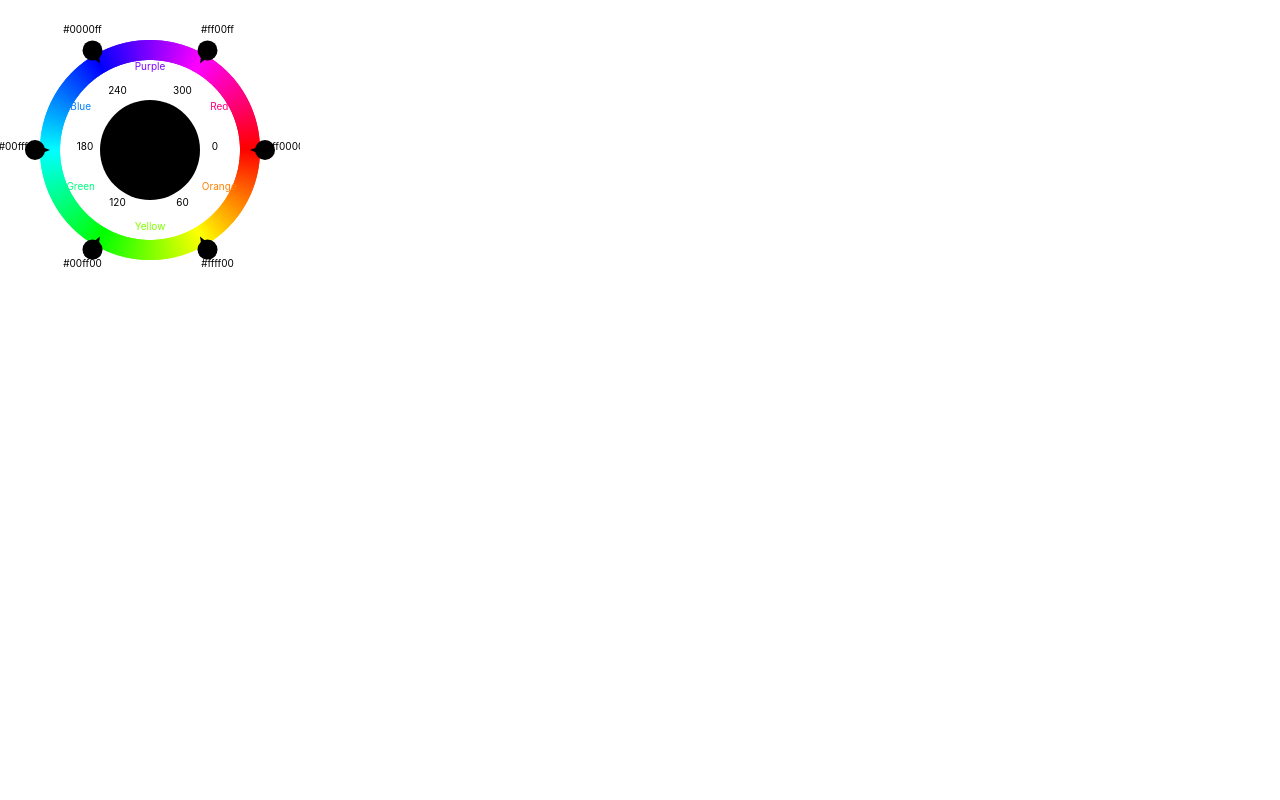
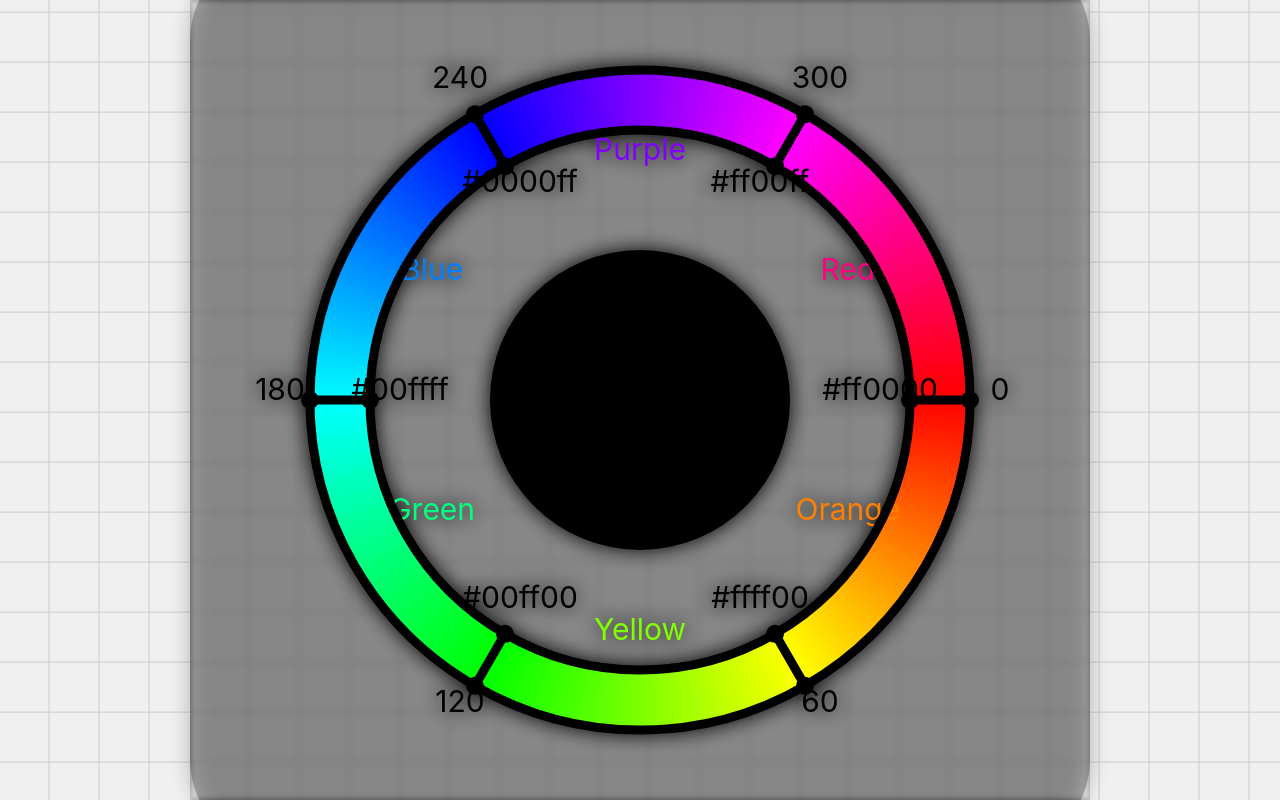
Before and after one commit to Jordan-SFU/WhatIsYellow, a React (Create React App) app in the folder what-is-yellow/: page / in a window 1280 px wide. Built offline with nearby package versions, Linux system fonts and the light colour scheme; the HTML template or start-up script is replaced by a standard one.

Commit message:
made everything look pretty

```diff
--- a/what-is-yellow/src/App.js
+++ b/what-is-yellow/src/App.js
@@ -1,10 +1,14 @@
 import React from "react";
 import CircularSlider from "./Components/CircularSlider";
+import './index.css'; // Import the CSS file
 
 function App() {
   return (
     <>
-      <CircularSlider onChange={(index, angle) => {console.log(index, angle);}}></CircularSlider>
+      <div className="container">
+        <div className="grid"></div>
+        <div className="slider"><CircularSlider onChange={(index, angle) => {console.log(index, angle);}}></CircularSlider></div>
+      </div>
     </>
   );
 }
--- /dev/null
+++ b/what-is-yellow/src/Components/CircularSlider.css
@@ -0,0 +1,10 @@
+.CircularSlider {
+  position: relative;
+  display: flex;
+  justify-content: center;
+  align-items: center;
+  /* backdrop-filter: blur(3px); */
+  background-color: rgba(0, 0, 0, 0.25);
+  border-radius: 10%;
+  /* filter: drop-shadow(0 0 10px rgba(0, 0, 0, 1)); */
+}
--- a/what-is-yellow/src/Components/CircularSlider.js
+++ b/what-is-yellow/src/Components/CircularSlider.js
@@ -1,4 +1,6 @@
 import React, { useRef, useState, useEffect } from 'react';
+import InfoBox from './InfoBox';
+import './CircularSlider.css';
 
 // Utility function to convert degrees to radians
 const degToRad = (deg) => (deg * Math.PI) / 180;
@@ -33,37 +35,20 @@ const clampBetween = (angle, min, max, minDist = 10) => {
   const flippedMidPoint = (midPoint + 180) % 360; // Calculate the opposite side of the midpoint
 
   const dist = (x, y) => (y - x + 360) % 360; // Calculate distance between two angles  <== makoto
+ const betweenLowAndFMid = currentPos < lowerBound && currentPos > flippedMidPoint
+ const betweenHighAndFMid = currentPos > upperBound && currentPos < flippedMidPoint
 
-
-  if ( midPoint == 0) {
-    if (currentPos < lowerBound && currentPos > flippedMidPoint) return lowerBound; //left of mid
-    if (currentPos > upperBound && currentPos < flippedMidPoint) return upperBound; //right of mid
-    return currentPos;
-  } else if (flippedMidPoint == 0) {
-    if (currentPos > upperBound && currentPos < 360) return upperBound; //right of mid
-    if (currentPos < lowerBound && currentPos > 0) return lowerBound; //left of mid
-    return currentPos;
-  } else if (midPoint > flippedMidPoint) { // 0 line is to the right
-    if (currentPos < lowerBound && currentPos > flippedMidPoint) return lowerBound; //left of mid
+  if (midPoint > flippedMidPoint) { // 0 line is to the right
+    if (betweenLowAndFMid) return lowerBound; //left of mid
     if (!maxxedUp && ((currentPos > upperBound && currentPos < 361) || (currentPos > -1 && currentPos < flippedMidPoint))) return upperBound; //right of mid, max isnt past 0 line, accounting for max -> 360 / 0 -> fmp
-    if (maxxedUp && currentPos > upperBound && currentPos < flippedMidPoint) return upperBound; //rightt of mid, max past 0 line
+    if (maxxedUp && betweenHighAndFMid) return upperBound; //rightt of mid, max past 0 line
     return currentPos;
   } else if (midPoint < flippedMidPoint) { // 0 line is to the left
-    if (currentPos > upperBound && currentPos < flippedMidPoint) return upperBound; //right of mid
+    if (betweenHighAndFMid) return upperBound; //right of mid
     if (!maxxedUp && ((currentPos < lowerBound && currentPos > -1) || (currentPos < 361 && currentPos > flippedMidPoint))) return lowerBound; //left of mid, min isnt past 0 line, accounting for min -> 360 / 0 -> fmp
-    if (maxxedUp && currentPos < lowerBound && currentPos > flippedMidPoint) return lowerBound; //left of mid, max past 0 line
+    if (maxxedUp && betweenLowAndFMid) return lowerBound; //left of mid, max past 0 line
     return currentPos;
   }
-
-  // if (lowerBound <= upperBound) {
-  //   if (currentPos <lowerBound+ minDistClamped) return lowerBound+ minDistClamped;
-  //   if (currentPos >upperBound- minDistClamped) return upperBound- minDistClamped;
-  // } else {
-  //   if (currentPos >upperBound&& currentPos <lowerBound+ minDistClamped) return lowerBound+ minDistClamped;
-  //   if (currentPos >upperBound- minDistClamped && currentPos < lowerBound) return upperBound- minDistClamped;
-  //   if (currentPos <lowerBound&& currentPos > upperBound) return currentPos -lowerBound<upperBound- currentPos ?lowerBound+ minDistClamped :upperBound- minDistClamped;
-  // }
-  // return currentPos;
 };
 
 // Calculate the average hue of a segment
@@ -84,7 +69,12 @@ const hslToHex = (h, s, l) => {
   return `#${f(0).toString(16).padStart(2, '0')}${f(8).toString(16).padStart(2, '0')}${f(4).toString(16).padStart(2, '0')}`;
 };
 
-const CircularSlider = ({ radius = 100, knobRadius = 10, knobs = 6, onChange }) => {
+const CircularSlider = ({ radius = 100, knobRadius = 10, knobs = 6, thickness = 10, strokeThickness = 3, size = 3, onChange }) => {
+  radius *= size;
+  knobRadius *= size;
+  thickness *= size;
+  strokeThickness *= size;
+
   const [angles, setAngles] = useState(Array(knobs).fill(0));
   const [activeIndex, setActiveIndex] = useState(null);
   const [hoveredIndex, setHoveredIndex] = useState(null);
@@ -92,6 +82,11 @@ const CircularSlider = ({ radius = 100, knobRadius = 10, knobs = 6, onChange })
   const [center, setCenter] = useState({ x: radius + knobRadius, y: radius + knobRadius });
   const [svgRect, setSvgRect] = useState(null);
   const svgRef = useRef(null);
+
+  // State for managing the info box
+  const [knobInfo, setKnobInfo] = useState(Array(knobs).fill(false));
+  const [infoBoxContent, setInfoBoxContent] = useState("");
+  const [infoBoxPosition, setInfoBoxPosition] = useState({ x: 0, y: 0 });
 
   // Calculate the angles for each knob based on even spacing
   useEffect(() => {
@@ -109,6 +104,32 @@ const CircularSlider = ({ radius = 100, knobRadius = 10, knobs = 6, onChange })
       setCenter({ x: rect.width / 2, y: rect.height / 2 });
     }
   }, [radius, knobRadius]);
+
+  // Event handler for clicking knobs
+  // -> displays additional information about the color in a popup
+  const handleKnobClick = (index) => (e) => {
+    const color = hslToHex(angles[index], 100, 50);
+    const knobPosition = knobPositions[index];
+
+    if (knobInfo[index]) {
+      setKnobInfo((prevInfo) => {
+        const newInfo = [...prevInfo];
+        newInfo[index] = false;
+        setInfoBoxContent(`Info for knob ${index + 1}: ${color}`);
+        setInfoBoxPosition({ x: knobPosition.x + 20, y: knobPosition.y });
+        return newInfo;
+      });
+    }
+    else {
+      setKnobInfo((prevInfo) => {
+        const newInfo = [...prevInfo];
+        newInfo[index] = true;
+        setInfoBoxContent(`Info for knob ${index + 1}: ${color}`);
+        setInfoBoxPosition({ x: knobPosition.x + 20, y: knobPosition.y });
+        return newInfo;
+      });
+    }
+  };
 
   // Event handlers for dragging knobs
   const handleMouseDown = (index) => (e) => {
@@ -140,6 +161,7 @@ const CircularSlider = ({ radius = 100, knobRadius = 10, knobs = 6, onChange })
 
     const onMouseUp = () => {
       setActiveIndex(null);
+
       document.removeEventListener('mousemove', onMouseMove);
       document.removeEventListener('mouseup', onMouseUp);
     };
@@ -150,12 +172,20 @@ const CircularSlider = ({ radius = 100, knobRadius = 10, knobs = 6, onChange })
 
   // Event handlers for hovering knobs
   const handleMouseEnter = (index) => () => {
+    // increase the size of the svg circle of the specified index
+    const outerCircle = document.getElementById(`outerCircle${index}`);
+    outerCircle.setAttribute('r', strokeThickness * 2.5);
+
     if (hoveredIndex === null) {
       setHoveredIndex(index);
     }
   };
 
-  const handleMouseLeave = () => {
+  const handleMouseLeave = (index) => () => {
+    // decrease the size of the svg circle of the specified index
+    const outerCircle = document.getElementById(`outerCircle${index}`);
+    outerCircle.setAttribute('r', strokeThickness);
+
     setHoveredIndex(null);
   };
 
@@ -192,6 +222,8 @@ const CircularSlider = ({ radius = 100, knobRadius = 10, knobs = 6, onChange })
     }
   }, [hoveredIndex]);
 
+
+
   // Calculate the knob positions based on the angles
   const knobPositions = angles.map((angle) => ({
     x: center.x + (radius + knobRadius * 1.5) * Math.cos(degToRad(angle)),
@@ -206,12 +238,12 @@ const CircularSlider = ({ radius = 100, knobRadius = 10, knobs = 6, onChange })
     return (
       <line
         key={i}
-        x1={center.x + (radius - knobRadius) * Math.cos(degToRad(angle))}
-        y1={center.y + (radius - knobRadius) * Math.sin(degToRad(angle))}
-        x2={center.x + (radius + knobRadius) * Math.cos(degToRad(angle))}
-        y2={center.y + (radius + knobRadius) * Math.sin(degToRad(angle))}
+        x1={center.x + (radius - thickness) * Math.cos(degToRad(angle))}
+        y1={center.y + (radius - thickness) * Math.sin(degToRad(angle))}
+        x2={center.x + (radius + thickness) * Math.cos(degToRad(angle))}
+        y2={center.y + (radius + thickness) * Math.sin(degToRad(angle))}
         stroke={color}
-        strokeWidth="2"
+        strokeWidth="5"
       />
     );
   });
@@ -248,7 +280,7 @@ const CircularSlider = ({ radius = 100, knobRadius = 10, knobs = 6, onChange })
         key={index}
         x={textPos.x}
         y={textPos.y}
-        fontSize="10"
+        fontSize={10 * size}
         fill={color}
         style={{ userSelect: 'none' }}
         textAnchor="middle"
@@ -258,17 +290,69 @@ const CircularSlider = ({ radius = 100, knobRadius = 10, knobs = 6, onChange })
     );
   });
 
+  // draw an arc connecting the two knobs
+  const arc = (start, end) => {
+    // inner arc
+    const startAngle = degToRad(start);
+    const endAngle = degToRad(end);
+    const largeArcFlag = end - start <= 180 ? '0' : '1';
+    const d = [
+      'M',
+      center.x + (radius - thickness) * Math.cos(startAngle),
+      center.y + (radius - thickness) * Math.sin(startAngle),
+      'A',
+      radius - thickness,
+      radius - thickness,
+      0,
+      largeArcFlag,
+      1,
+      center.x + (radius - thickness) * Math.cos(endAngle),
+      center.y + (radius - thickness) * Math.sin(endAngle)
+    ].join(' ');
+
+    // outer arc
+    const startAngleOuter = degToRad(start);
+    const endAngleOuter = degToRad(end);
+    const largeArcFlagOuter = end - start <= 180 ? '0' : '1';
+    const dOuter = [
+      'M',
+      center.x + (radius + thickness) * Math.cos(startAngleOuter),
+      center.y + (radius + thickness) * Math.sin(startAngleOuter),
+      'A',
+      radius + thickness,
+      radius + thickness,
+      0,
+      largeArcFlagOuter,
+      1,
+      center.x + (radius + thickness) * Math.cos(endAngleOuter),
+      center.y + (radius + thickness) * Math.sin(endAngleOuter)
+    ].join(' ');
+
+    return (
+      <g key={start}>
+        <path d={d} fill="none" stroke="black" strokeWidth={strokeThickness} />
+        <path d={dOuter} fill="none" stroke="black" strokeWidth={strokeThickness} />
+      </g>
+    )
+  };
+
+  // Draw the arcs connecting the knobs
+  const arcElements = knobPositions.map((pos, index) => {
+    const nextIndex = (index + 1) % knobs;
+    const nextPos = knobPositions[nextIndex];
+    return arc(pos.angle, nextPos.angle);
+  });
+
   // Draw the knobs and hex values
   const knobElements = knobPositions.map((pos, index) => {
     const color = hslToHex(pos.angle, 100, 50);
 
-    const trianglePoints = `${center.x + 100 * Math.cos(degToRad(pos.angle))},${center.y + 100 * Math.sin(degToRad(pos.angle))} ${center.x + 110 * Math.cos(degToRad(pos.angle + 2))},${center.y + 110 * Math.sin(degToRad(pos.angle + 2))} ${center.x + 110 * Math.cos(degToRad(pos.angle - 2))},${center.y + 110 * Math.sin(degToRad(pos.angle - 2))}`;
     return (
       <g key={index}>
         <text
-          x={pos.x + 20 * Math.cos(degToRad(pos.angle))}
-          y={pos.y + 20 * Math.sin(degToRad(pos.angle))}
-          fontSize="10"
+          x={center.x + (radius - thickness * 2) * Math.cos(degToRad(pos.angle))}
+          y={center.y + (radius - thickness * 2) * Math.sin(degToRad(pos.angle))}
+          fontSize={10 * size}
           fill="black"
           style={{ userSelect: 'none' }}
           textAnchor="middle"
@@ -276,9 +360,9 @@ const CircularSlider = ({ radius = 100, knobRadius = 10, knobs = 6, onChange })
           {color}
         </text>
         <text
-          x={pos.x - 50 * Math.cos(degToRad(pos.angle))}
-          y={pos.y - 50 * Math.sin(degToRad(pos.angle))}
-          fontSize="10"
+          x={center.x + (radius + thickness * 2) * Math.cos(degToRad(pos.angle))}
+          y={center.y + (radius + thickness * 2) * Math.sin(degToRad(pos.angle))}
+          fontSize={10 * size}
           fill="black"
           style={{ userSelect: 'none' }}
           textAnchor="middle"
@@ -286,38 +370,58 @@ const CircularSlider = ({ radius = 100, knobRadius = 10, knobs = 6, onChange })
           {Math.round(pos.angle)}
         </text>
 
-        <circle
-          cx={pos.x}
-          cy={pos.y}
-          r={knobRadius}
-          fill="black"
-          stroke={activeIndex === index || hoveredIndex === index ? 'black' : 'none'}
-          strokeWidth={2}
+        <line
+          x1={center.x + (radius - thickness) * Math.cos(degToRad(pos.angle))}
+          y1={center.y + (radius - thickness) * Math.sin(degToRad(pos.angle))}
+          x2={center.x + (radius + thickness) * Math.cos(degToRad(pos.angle))}
+          y2={center.y + (radius + thickness) * Math.sin(degToRad(pos.angle))}
+          stroke="black"
+          strokeWidth={strokeThickness}
           onMouseDown={handleMouseDown(index)}
           onMouseEnter={handleMouseEnter(index)}
-          onMouseLeave={handleMouseLeave}
+          onMouseLeave={handleMouseLeave(index)}
+          onDoubleClick={handleKnobClick(index)}
         />
 
-        <polygon
-          points={trianglePoints}
+        <circle
+          cx={center.x + (radius - thickness) * Math.cos(degToRad(pos.angle))}
+          cy={center.y + (radius - thickness) * Math.sin(degToRad(pos.angle))}
+          r={strokeThickness}
           fill="black"
-          stroke={activeIndex === index || hoveredIndex === index ? 'black' : 'none'}
-          strokeWidth={2}
+          strokeWidth={strokeThickness}
           onMouseDown={handleMouseDown(index)}
           onMouseEnter={handleMouseEnter(index)}
-          onMouseLeave={handleMouseLeave}
+          onMouseLeave={handleMouseLeave(index)}
+        />
+
+        <circle
+          id={"outerCircle" + index}
+          cx={center.x + (radius + thickness) * Math.cos(degToRad(pos.angle))}
+          cy={center.y + (radius + thickness) * Math.sin(degToRad(pos.angle))}
+          r={strokeThickness}
+          fill="black"
+          strokeWidth={strokeThickness}
+          onMouseDown={handleMouseDown(index)}
+          onMouseEnter={handleMouseEnter(index)}
+          onMouseLeave={handleMouseLeave(index)}
         />
       </g>
     );
   });
 
   return (
-    <svg ref={svgRef} width={2 * (radius + knobRadius * 2) * 1.25} height={2 * (radius + knobRadius * 2) * 1.25}>
-      {rainbowGradient}
-      {knobElements}
-      {colorDisplay()}
-      {textElements}
-    </svg>
+    <div className='CircularSlider'>
+      <svg ref={svgRef} width={2 * (radius + knobRadius * 2) * 1.25} height={2 * (radius + knobRadius * 2) * 1.25}>
+        {rainbowGradient}
+        {colorDisplay()}
+        {textElements}
+        {arcElements}
+        {knobElements}
+      </svg>
+      {knobInfo.some((info) => info) && (
+        <InfoBox content={infoBoxContent} position={infoBoxPosition} />
+      )}
+    </div>
   );
 };
 
--- /dev/null
+++ b/what-is-yellow/src/Components/InfoBox.css
@@ -0,0 +1,14 @@
+.info-box {
+    position: absolute;
+    background: white;
+    border: 1px solid black;
+    padding: 10px;
+    border-radius: 5px;
+    box-shadow: 0 2px 10px rgba(0, 0, 0, 0.2);
+    transition: opacity 0.3s ease-in-out;
+    opacity: 0;
+  }
+
+  .info-box.show {
+    opacity: 1;
+  }
--- /dev/null
+++ b/what-is-yellow/src/Components/InfoBox.js
@@ -0,0 +1,10 @@
+import './InfoBox.css';
+
+const InfoBox = ({ content, position }) => (
+    // add blur and half opacity to the background
+    <div className={`info-box ${content ? 'show' : ''}`} style={{ top: position.y, left: position.x}}>
+      {content}
+    </div>
+  );
+
+export default InfoBox;
--- a/what-is-yellow/src/index.css
+++ b/what-is-yellow/src/index.css
@@ -5,9 +5,49 @@ body {
     sans-serif;
   -webkit-font-smoothing: antialiased;
   -moz-osx-font-smoothing: grayscale;
+  overflow: hidden;
 }
 
 code {
   font-family: source-code-pro, Menlo, Monaco, Consolas, 'Courier New',
     monospace;
 }
+
+.container {
+  background: #f0f0f0;
+  display: flex;
+  justify-content: center;
+  align-items: center;
+  overflow: hidden;
+  position: relative;
+  width: 100vw;
+  height: 100vh;
+}
+
+/* The scrolling grid */
+.grid {
+  width: 200%;
+  height: 200%;
+  background-size: 50px 50px;
+  background-image: linear-gradient(to right, #cccccc 1px, transparent 1px),
+                    linear-gradient(to bottom, #cccccc 1px, transparent 1px);
+  animation: scrollGrid 10s linear infinite;
+  position: absolute;
+  top: 0;
+  left: 0;
+}
+
+/* Keyframes for the scrolling animation */
+@keyframes scrollGrid {
+  0% {
+    transform: translate(0, 0);
+  }
+  100% {
+    transform: translate(-50%, -50%);
+  }
+}
+
+.slider {
+  filter: drop-shadow(0 0 10px rgba(0, 0, 0, 1));
+  backdrop-filter: blur(3px);
+}
```
